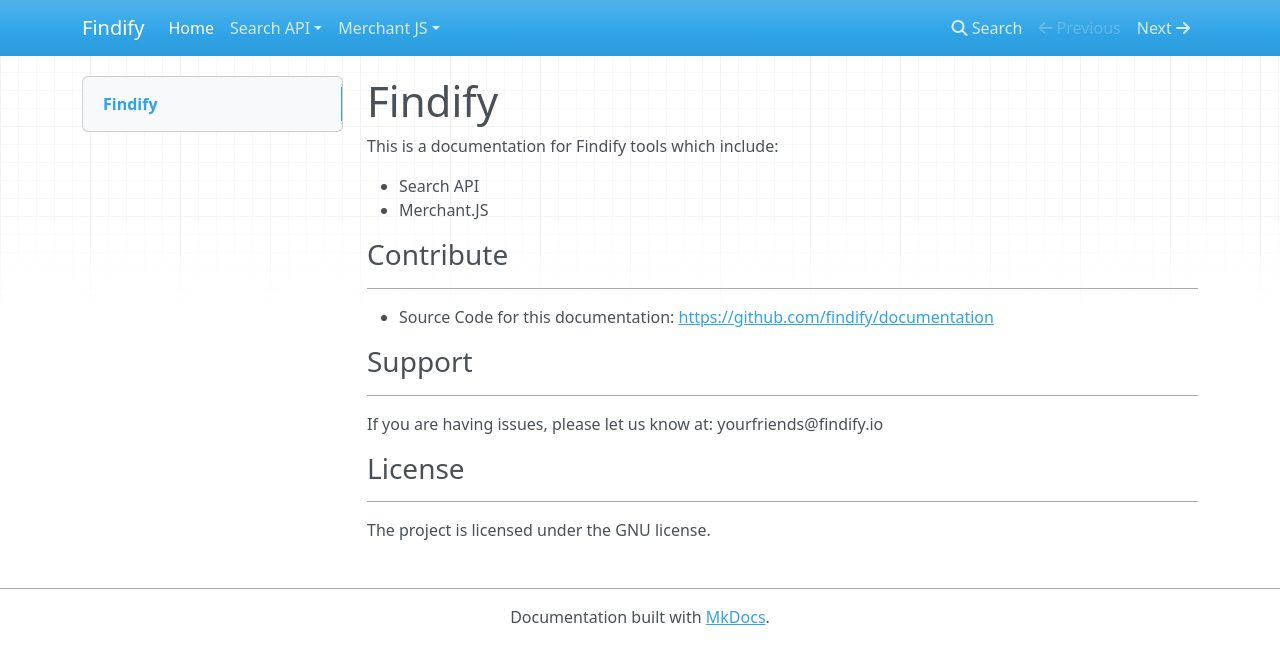
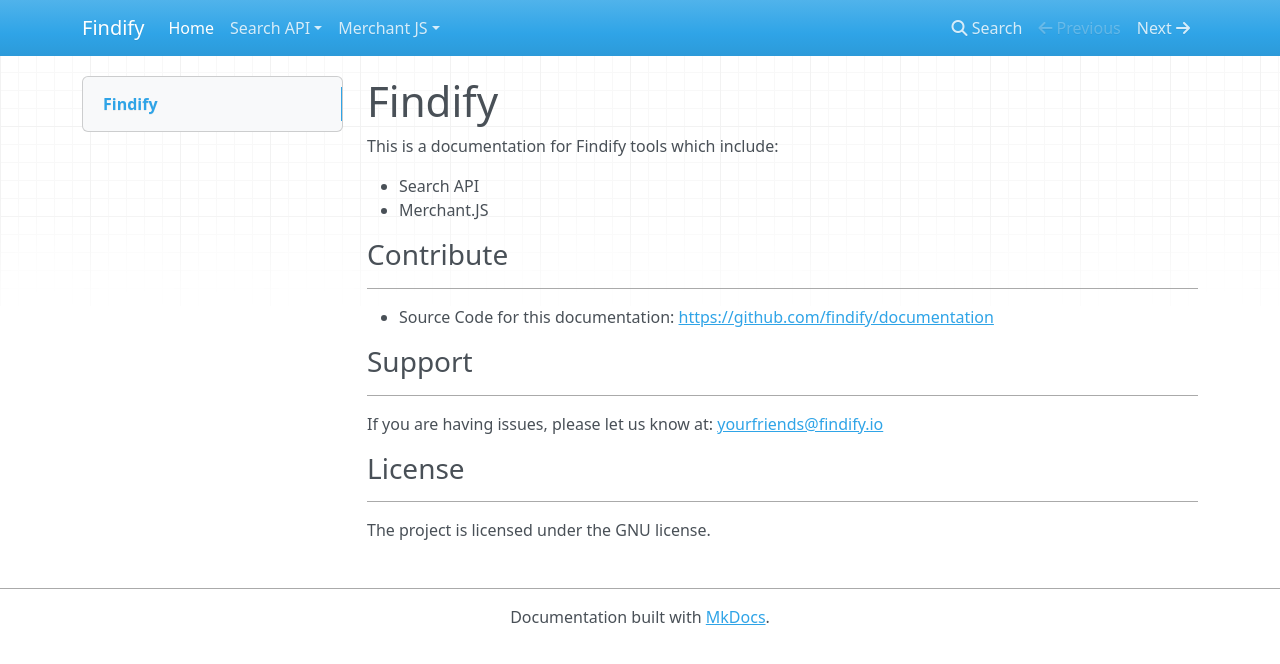
Before and after one commit to hughker/documentation, an MkDocs documentation site: the page built from docs/index.md, in a window 1280 px wide. Shown: the top 664 px of the page. Built offline with MkDocs 1.6.1, drawn with Linux system fonts in a browser that asks for light colours; nearby versions of some CDN libraries; old or Windows-style settings are respelled for this version of MkDocs; part of the change alters nothing that is shown.

```diff
--- a/docs/index.md
+++ b/docs/index.md
@@ -13,7 +13,7 @@ This is a documentation for Findify tools which include:
 ### Support
 -------
 
-If you are having issues, please let us know at: yourfriends@findify.io
+If you are having issues, please let us know at: [yourfriends@findify.io][email]
 
 ### License
 -------
@@ -21,3 +21,4 @@ If you are having issues, please let us know at: yourfriends@findify.io
 The project is licensed under the GNU license.
 
 [git-repo-url]: <https://github.com/joemccann/dillinger.git>
+[email]: <yourfriends@findify.io>
--- a/mkdocs.yml
+++ b/mkdocs.yml
@@ -1,5 +1,5 @@
 site_name: Findify
-theme: mkdocs
+site_favicon: favicon.png
 pages:
     - Home: index.md
     - Search API:
```
Also changed, not shown: docs/favicon.png (added).
